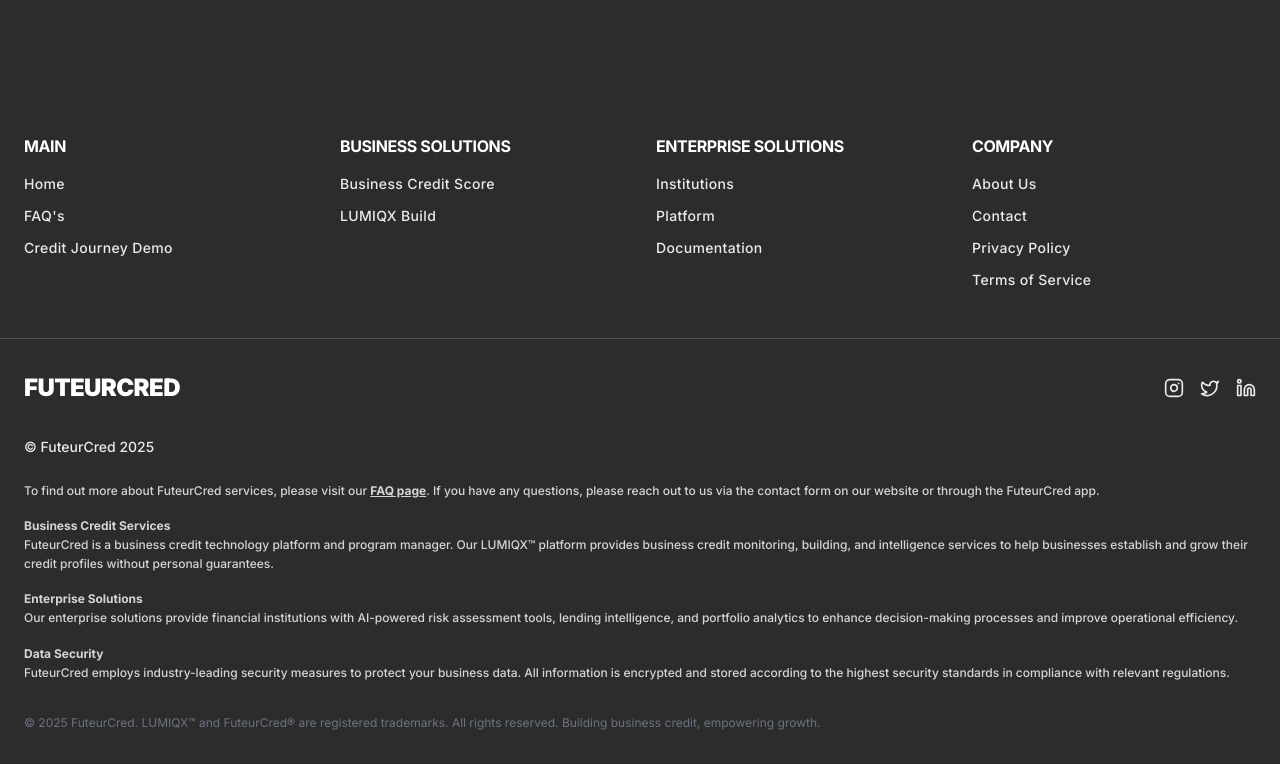
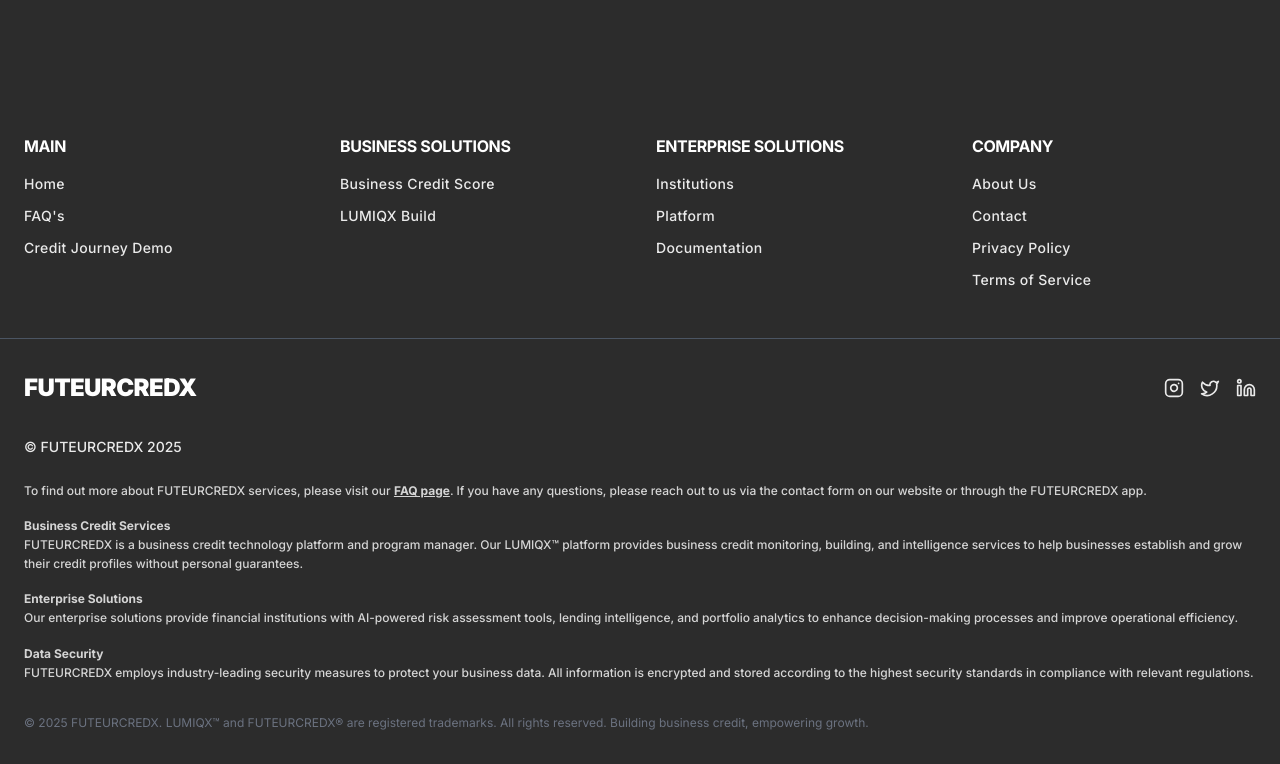
Before and after one commit to FuteurProducts/futeurcredx-docs, a React (Vite) app: page / in a window 1280 px wide. Shown: the part 5647-6411 px from the top of the page. Built offline with nearby package versions, Linux system fonts and the light colour scheme.

Commit message:
chore(Footer) Text updates

```diff
--- a/src/pages/Footer.tsx
+++ b/src/pages/Footer.tsx
@@ -124,7 +124,7 @@ export default function Component() {
         <div className="max-w-7xl mx-auto">
           {/* Logo and Social Icons */}
           <div className="flex justify-between items-center mb-8">
-            <div className="text-2xl font-black uppercase tracking-tight">FuteurCred</div>
+            <div className="text-2xl font-black uppercase tracking-tight">FUTEURCREDX</div>
             <div className="flex space-x-4">
 
               <a href="https://www.instagram.com/futeurai/" target="_blank" rel="noopener noreferrer">
@@ -140,21 +140,21 @@ export default function Component() {
           </div>
 
           {/* Copyright */}
-          <div className="text-sm text-white opacity-90 font-medium mb-6">© FuteurCred 2025</div>
+          <div className="text-sm text-white opacity-90 font-medium mb-6">© FUTEURCREDX 2025</div>
 
           {/* Legal Text */}
           <div className="text-xs text-white opacity-80 space-y-4 mb-8 font-medium">
             <p>
-              To find out more about FuteurCred services, please visit our{" "}
+              To find out more about FUTEURCREDX services, please visit our{" "}
               <Link to="/faq" className="underline font-bold text-white hover:opacity-90">
                 FAQ page
               </Link>
-              . If you have any questions, please reach out to us via the contact form on our website or through the FuteurCred app.
+              . If you have any questions, please reach out to us via the contact form on our website or through the FUTEURCREDX app.
             </p>
 
             <p>
               <strong>Business Credit Services</strong><br />
-              FuteurCred is a business credit technology platform and program manager. Our LUMIQX™ platform provides business credit monitoring, building, and intelligence services to help businesses establish and grow their credit profiles without personal guarantees.
+              FUTEURCREDX is a business credit technology platform and program manager. Our LUMIQX™ platform provides business credit monitoring, building, and intelligence services to help businesses establish and grow their credit profiles without personal guarantees.
             </p>
 
             <p>
@@ -164,14 +164,14 @@ export default function Component() {
 
             <p>
               <strong>Data Security</strong><br />
-              FuteurCred employs industry-leading security measures to protect your business data. All information is encrypted and stored according to the highest security standards in compliance with relevant regulations.
+              FUTEURCREDX employs industry-leading security measures to protect your business data. All information is encrypted and stored according to the highest security standards in compliance with relevant regulations.
             </p>
           </div>
 
           {/* Copyright */}
           <div className="text-xs text-gray-500 mt-4">
-            © 2025 FuteurCred.
-            LUMIQX™ and FuteurCred® are registered trademarks. All rights reserved. Building business credit, empowering growth.
+            © 2025 FUTEURCREDX.
+            LUMIQX™ and FUTEURCREDX® are registered trademarks. All rights reserved. Building business credit, empowering growth.
           </div>
         </div>
       </div>
```
